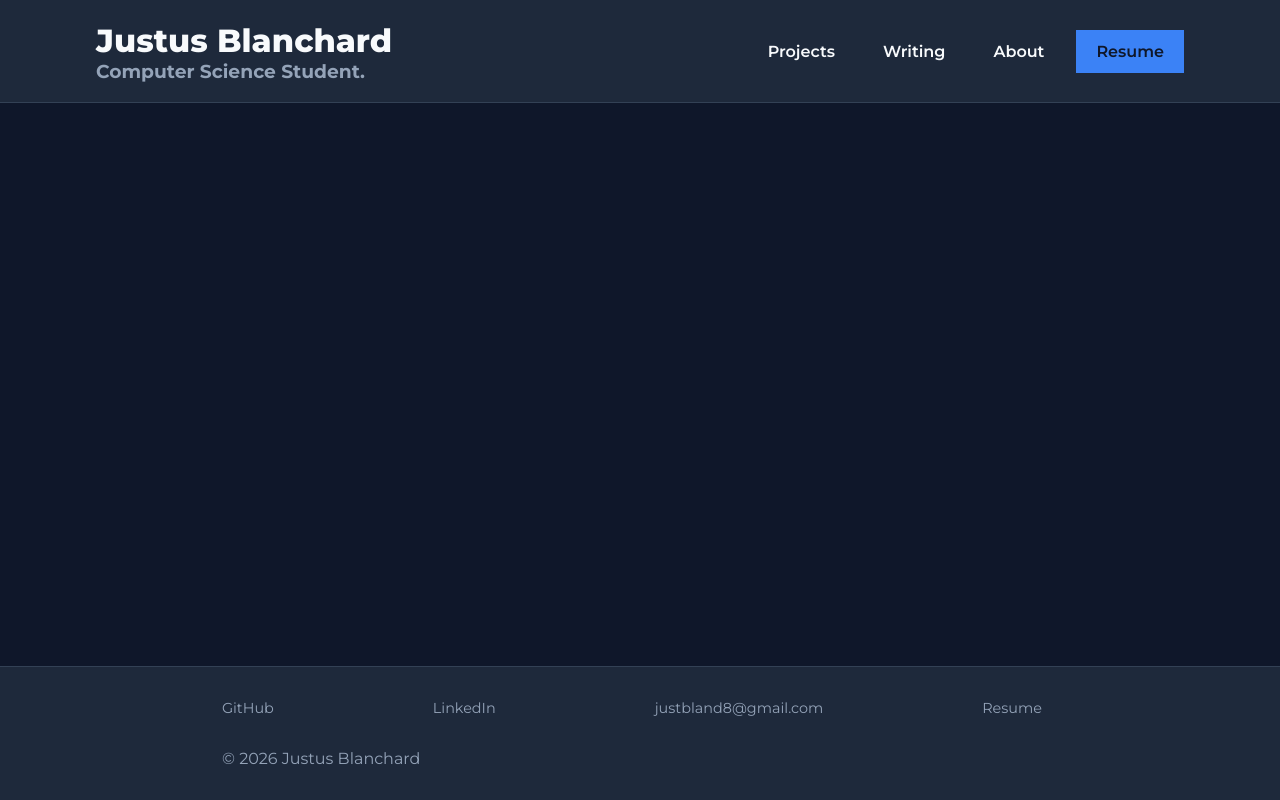
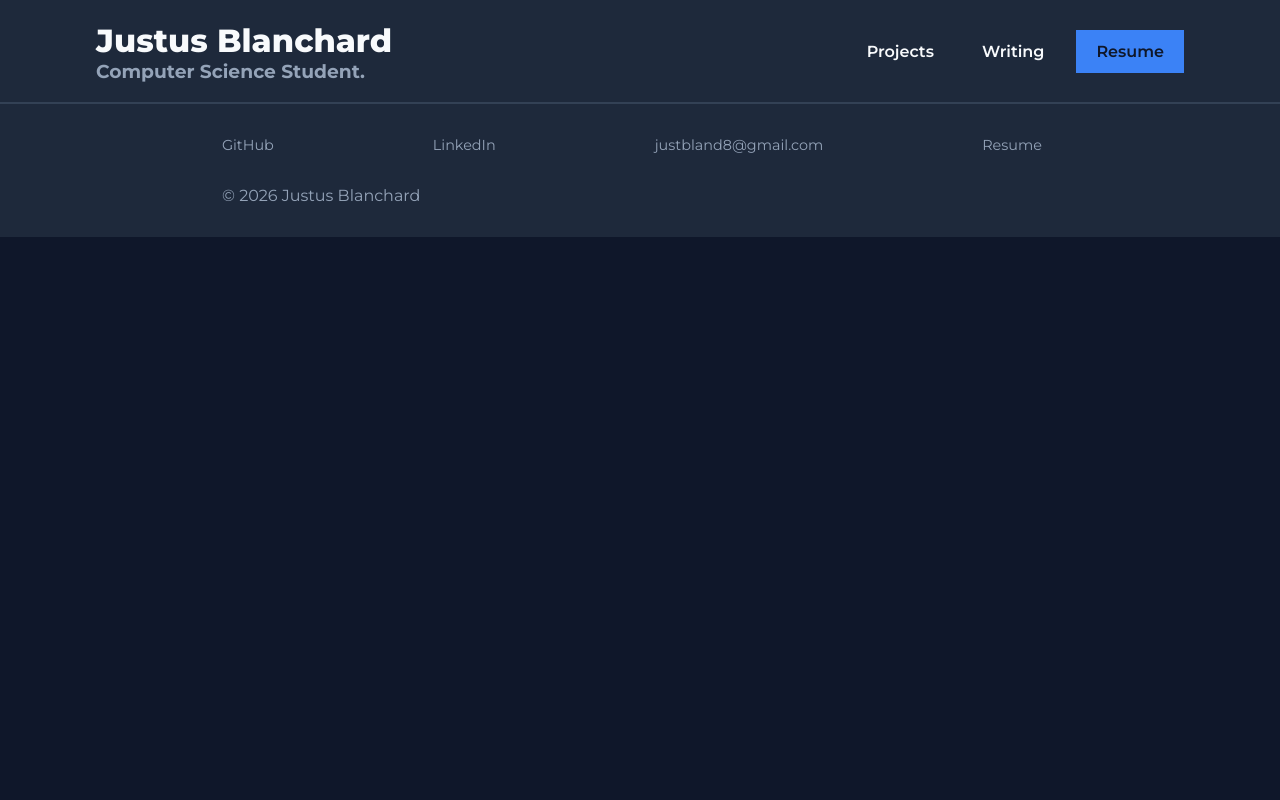
Before and after one commit to JustBland/justus-blanchard-website, a React (Vite) app in the folder justbland-website/: page /about in a window 1280 px wide. Built offline with nearby package versions, Linux system fonts and the light colour scheme.

Commit message:
Scrapped "About" page; unnecessary at this time

```diff
--- a/justbland-website/src/App.tsx
+++ b/justbland-website/src/App.tsx
@@ -6,7 +6,6 @@ import Projects from './pages/Projects.tsx'
 import ProjectPage from './pages/ProjectPage.tsx'
 import Writing from './pages/Writing.tsx'
 import WritingPage from './pages/WritingPage.tsx'
-import About from './pages/About.tsx'
 import './App.css'
 
 function App() {
@@ -19,7 +18,6 @@ function App() {
             <Route path="/projects/:slug" element={<ProjectPage />} />
             <Route path="/writing" element={<Writing />} />
             <Route path="writing/:slug" element={<WritingPage />} />
-            <Route path="/about" element={<About />} />
         </Routes>
         <Footer />
     </section>
--- a/justbland-website/src/components/Header.tsx
+++ b/justbland-website/src/components/Header.tsx
@@ -22,10 +22,6 @@ function Header() {
                     Writing
                 </Link>
 
-                <Link to='/About' className="nav-button">
-                    About
-                </Link>
-
                 <a className="resume-button"
                    href={resumePdf}
                    target='_blank'
--- a/justbland-website/src/pages/About.css
+++ /dev/null
@@ -1,6 +0,0 @@
-.about-page {
-    width: min(1200px, calc(100% - 3rem));
-    margin-left: auto;
-    margin-right: auto;
-    margin-bottom: 2rem;
-}
--- a/justbland-website/src/pages/About.tsx
+++ /dev/null
@@ -1,11 +0,0 @@
-import './About.css'
-
-function About() {
-    return (
-        <main className='about-page'>
-
-        </main>
-    )
-}
-
-export default About;
```
